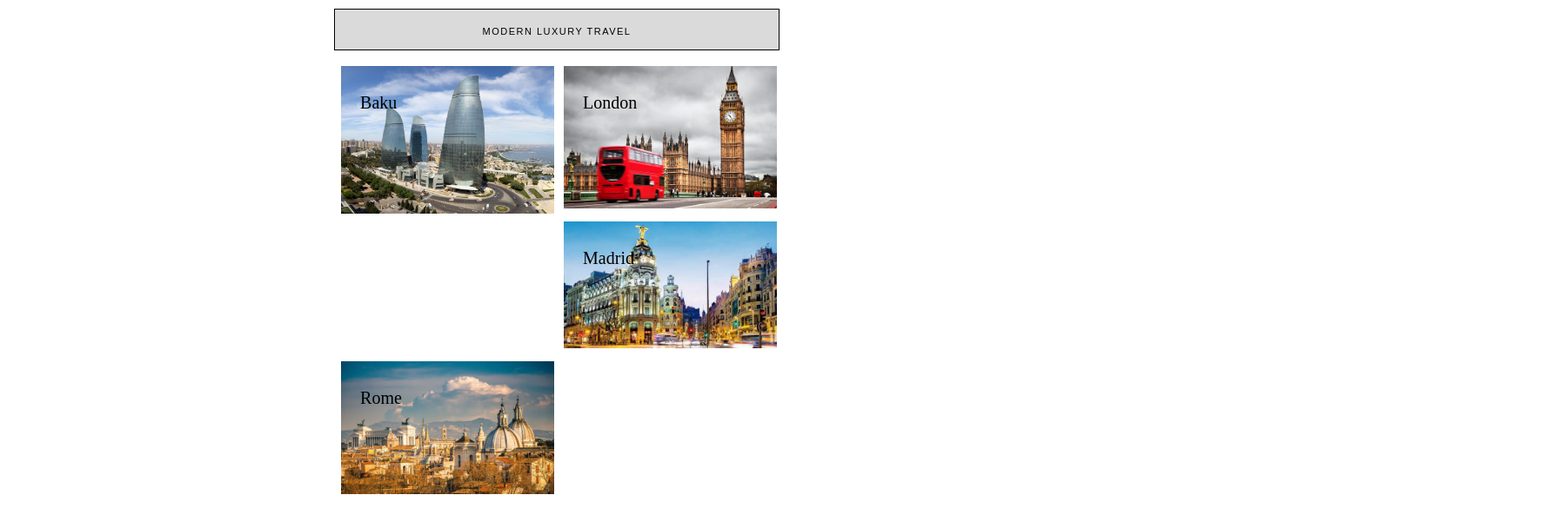
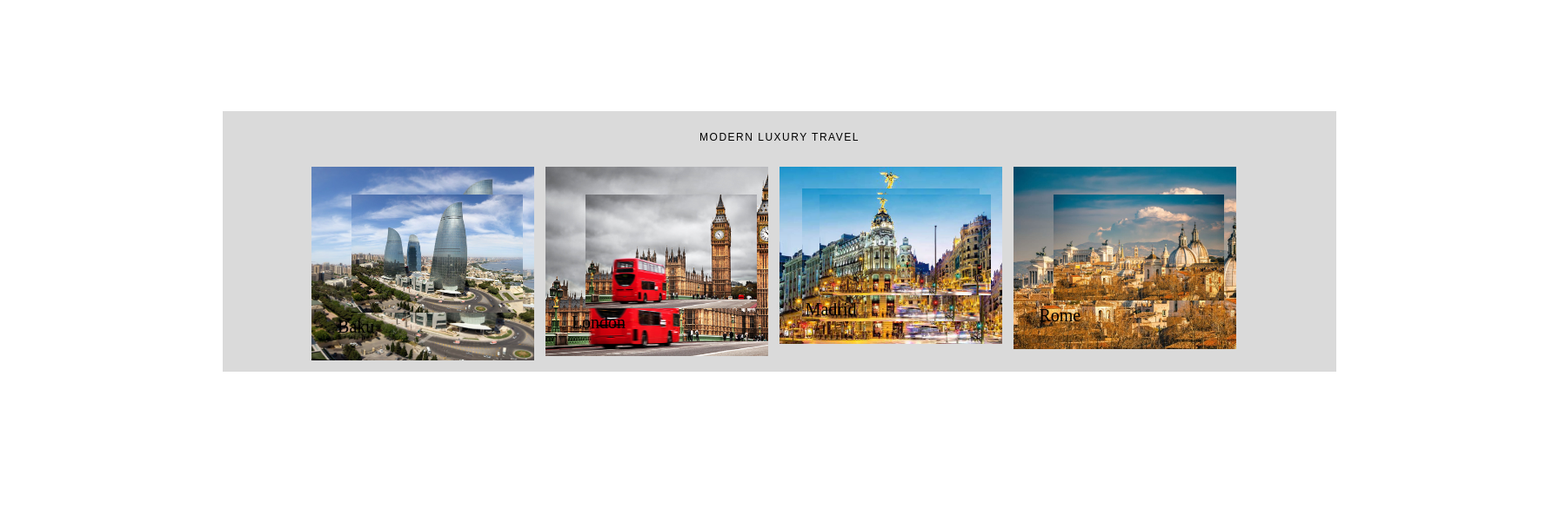
Before and after one commit to rashel8a/css4ro, a plain HTML site: page index.html in a window 1280 px wide. Shown: the whole page at 87% size, 1792 px wide, since content can reach past the window. Drawn offline with Linux system fonts and the light colour scheme.

Commit message:
Add css/style.css

```diff
--- a/css/style.css
+++ b/css/style.css
@@ -4,53 +4,92 @@
 
 body {
   font-size: 10px;
-  width: 100%;
 }
 
 .container {
   background-color: #dadada;
-  margin: 10px auto;
-  width: 40%;
-  height: auto;
+  margin: 10% 20%;
+  width: 75%;
+  height: 125%;
 }
 
 .preview {
-  position: relative;
   margin: 1% 0;
   width: 100%;
+  height: 30%;
   float: left;
 }
 
-h2 {
-  position: absolute;
-  top: 35px;
-  left: 25px;
-  float: left;
+.container, .preview {
+  display: inline-block;
 }
+
+.preview, h2 {
+  padding: 2%;
+}
+
+.baku {
+  background-image: url(../images/baku.jpg);
+  background-size: cover;
+  background-repeat: no-repeat;
+}
+
+.london {
+  background-image: url(../images/london.png);
+  background-size: cover;
+  background-repeat: no-repeat;
+}
+
+.madrid {
+  background-image: url(../images/madrid.jpg);
+  background-size: cover;
+  background-repeat: no-repeat;
+}
+
+.rome {
+  background-image: url(../images/rome.jpg);
+  background-size: cover;
+  background-repeat: no-repeat;
+}
+
 
 @media screen and (min-width: 575px) {
   .preview {
-    margin: 1%;
-    width: 48%;
+    width: 40%;
+    margin-left: 8.5%;
+    margin-right: -6%;
+    height: 25%;
+  }
+  .container {
+    width: 85%;
+  }
+}
+
+@media screen and (min-width: 991px) {
+  .preview {
+    width: 20%;
+    margin-left: 8%;
+    margin-right: -7%;
+    height: 20%;
+  }
+  .container {
+    width: 100%;
   }
 }
 
 h1 {
   font-family: sans-serif;
+  font-weight: 400;
   text-transform: uppercase;
   letter-spacing: 1.5px;
-  font-size: 1.1em;
-  margin-bottom: 2%;
-  padding: 20px 15px 15px 15px;
+  font-size: 1.2em;
+  margin-bottom: 0;
+  padding: 24px 0 15px 0;
   text-align: center;
-  border: 1px solid #000;
 }
 
 h2 {
   font-size: 2em;
   text-transform: capitalize;
   font-family: serif;
-  letter-spacing: 0;
-  text-align: left;
-  margin: 0;
 }
```
